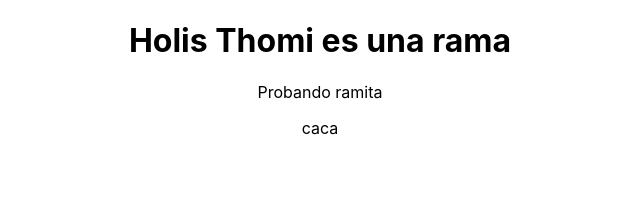
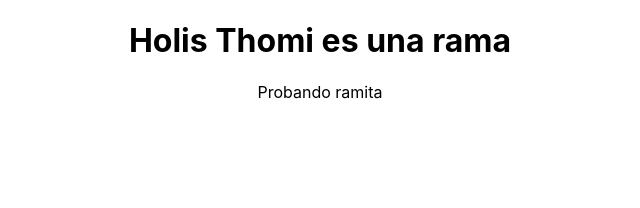
Before and after one commit to FlorVeneziano/Prueba, a React (Create React App) app in the folder front/: page / in a window 1280 px wide. Shown: the top 208 px of the page, without its empty margins (320-960 px from the left). Built offline with nearby package versions, Linux system fonts and the light colour scheme.

Commit message:
Descartando cambios ando

```diff
--- a/front/src/App.js
+++ b/front/src/App.js
@@ -5,7 +5,7 @@ function App() {
     <div className="App">
       <h1>Holis Thomi es una rama</h1>
       <p>Probando ramita</p>
-      <p>caca</p>
+
     </div>
   );
 
```
